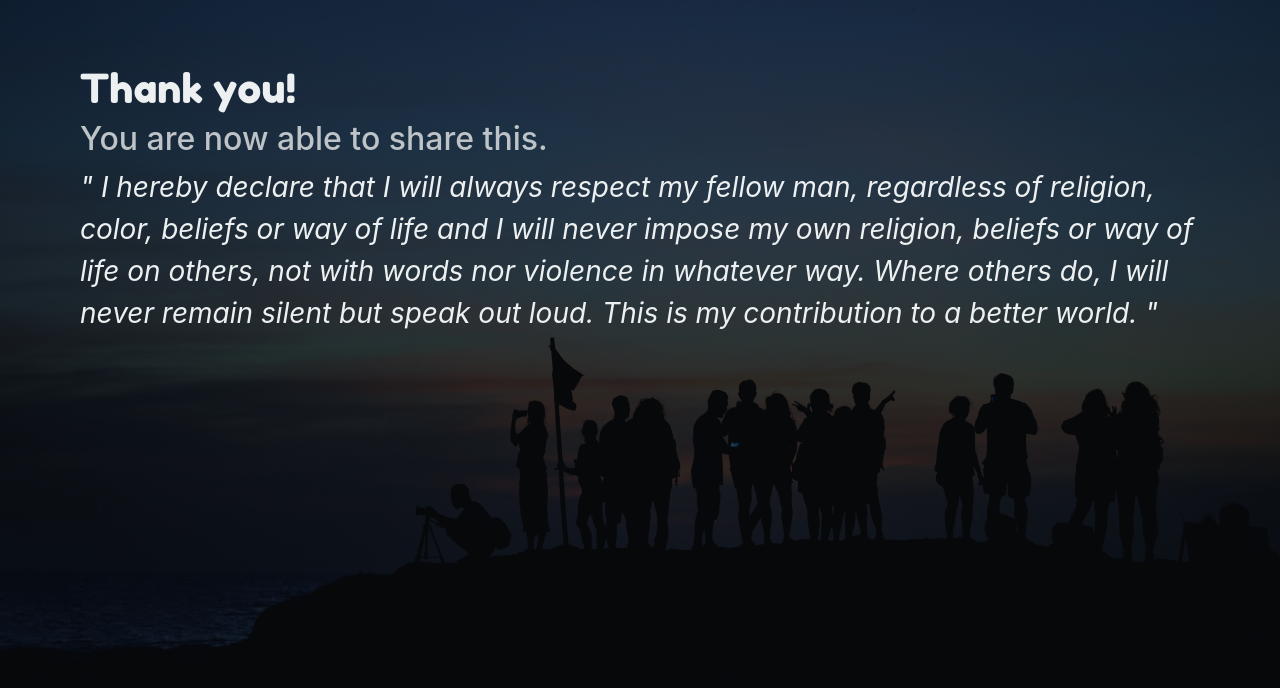
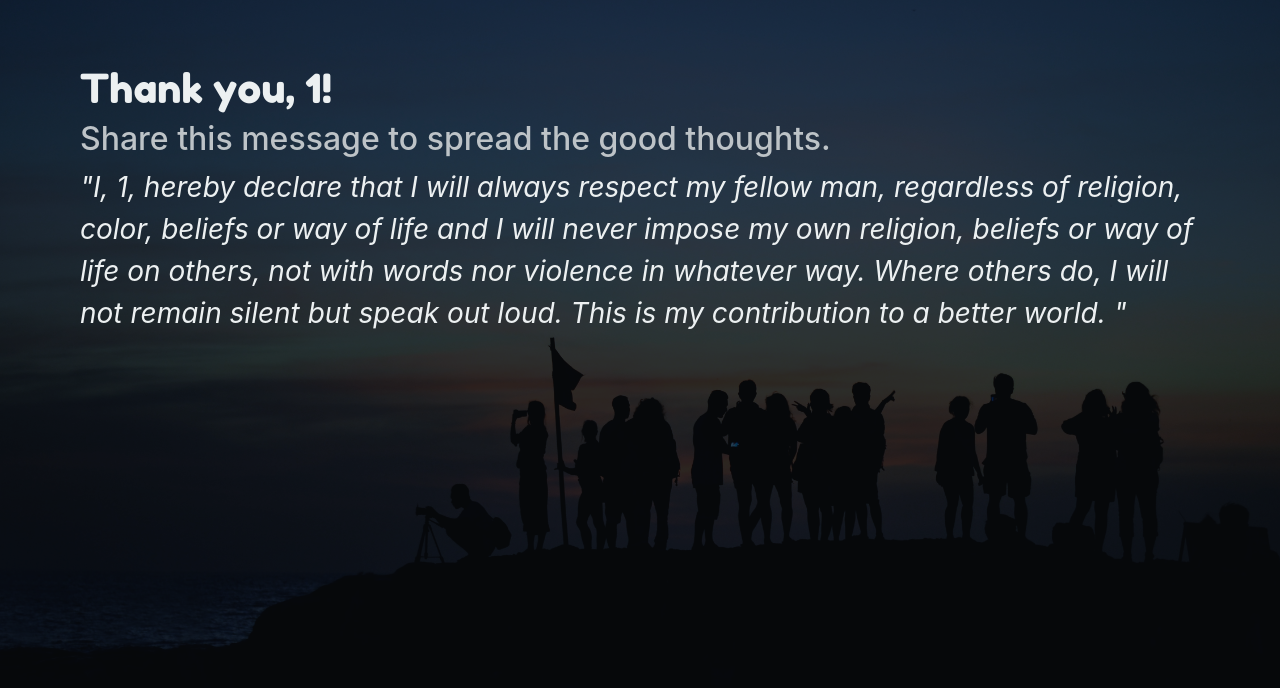
Before and after one commit to carlojacobs/speakup, a React (Create React App) app: page /share/1 in a window 1280 px wide. Shown: the top 688 px of the page. Built offline with nearby package versions, Linux system fonts and the light colour scheme.

Commit message:
Minor change

```diff
--- a/src/components/Share.js
+++ b/src/components/Share.js
@@ -5,11 +5,12 @@ import '../stylesheets/share.css';
 
 export default class Share extends Component {
   render() {
+    var name = this.props.match.params.name;
     return(
       <div className="container-fluid share">
-        <h1 id="shareH1">Thank you!</h1>
-        <h2 id="shareH2">You are now able to share this.</h2>
-        <p id="shareP">" I hereby declare that I will always respect my fellow man, regardless of religion, color, beliefs or way of life and I will never impose my own religion, beliefs or way of life on others, not with words nor violence in whatever way. Where others do, I will never remain silent but speak out loud. This is my contribution to a better world. "</p>
+        <h1 id="shareH1">Thank you, {name}!</h1>
+        <h2 id="shareH2">Share this message to spread the good thoughts.</h2>
+        <p id="shareP">"I, {name}, hereby declare that I will always respect my fellow man, regardless of religion, color, beliefs or way of life and I will never impose my own religion, beliefs or way of life on others, not with words nor violence in whatever way. Where others do, I will not remain silent but speak out loud. This is my contribution to a better world. "</p>
       </div>
     );
   }
```
